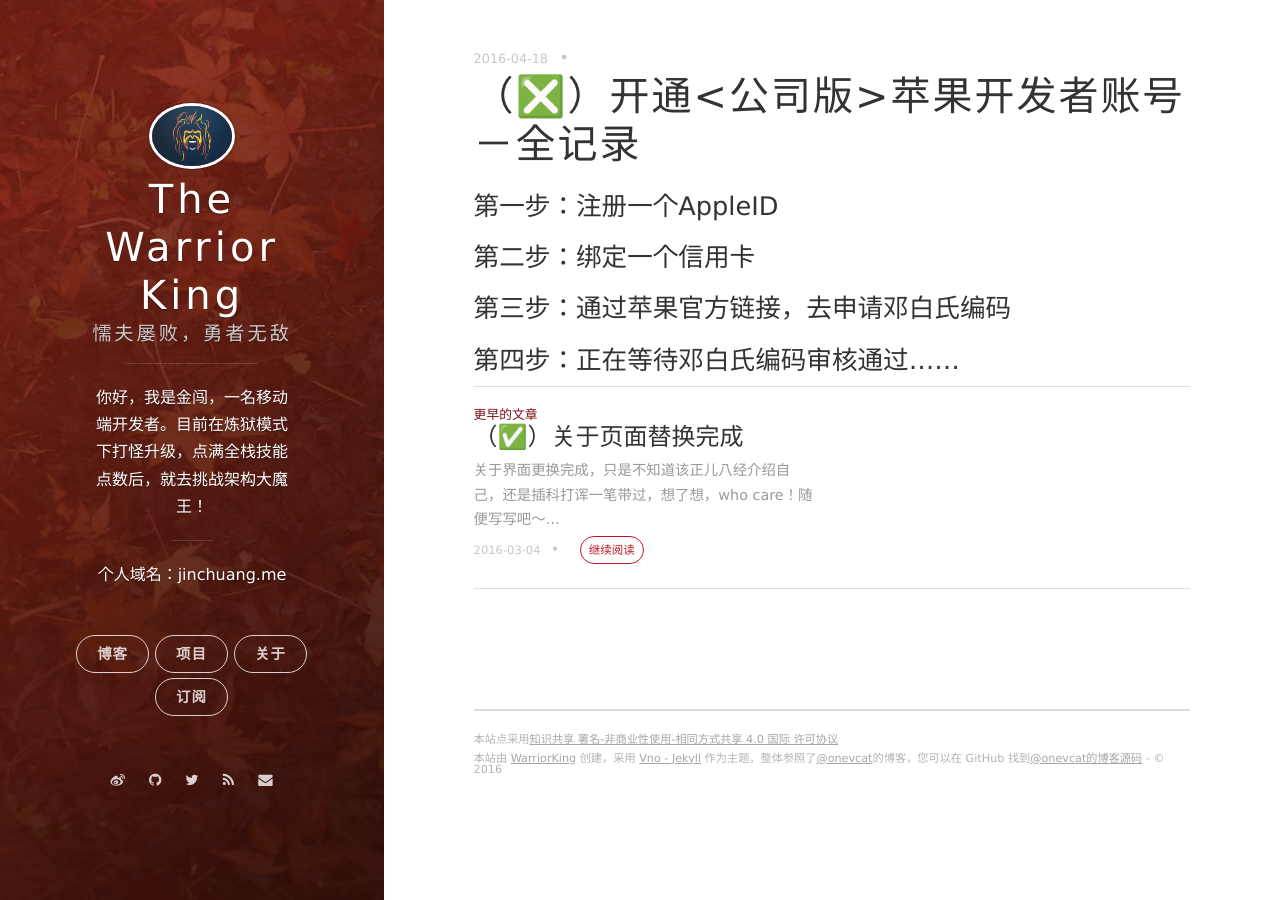
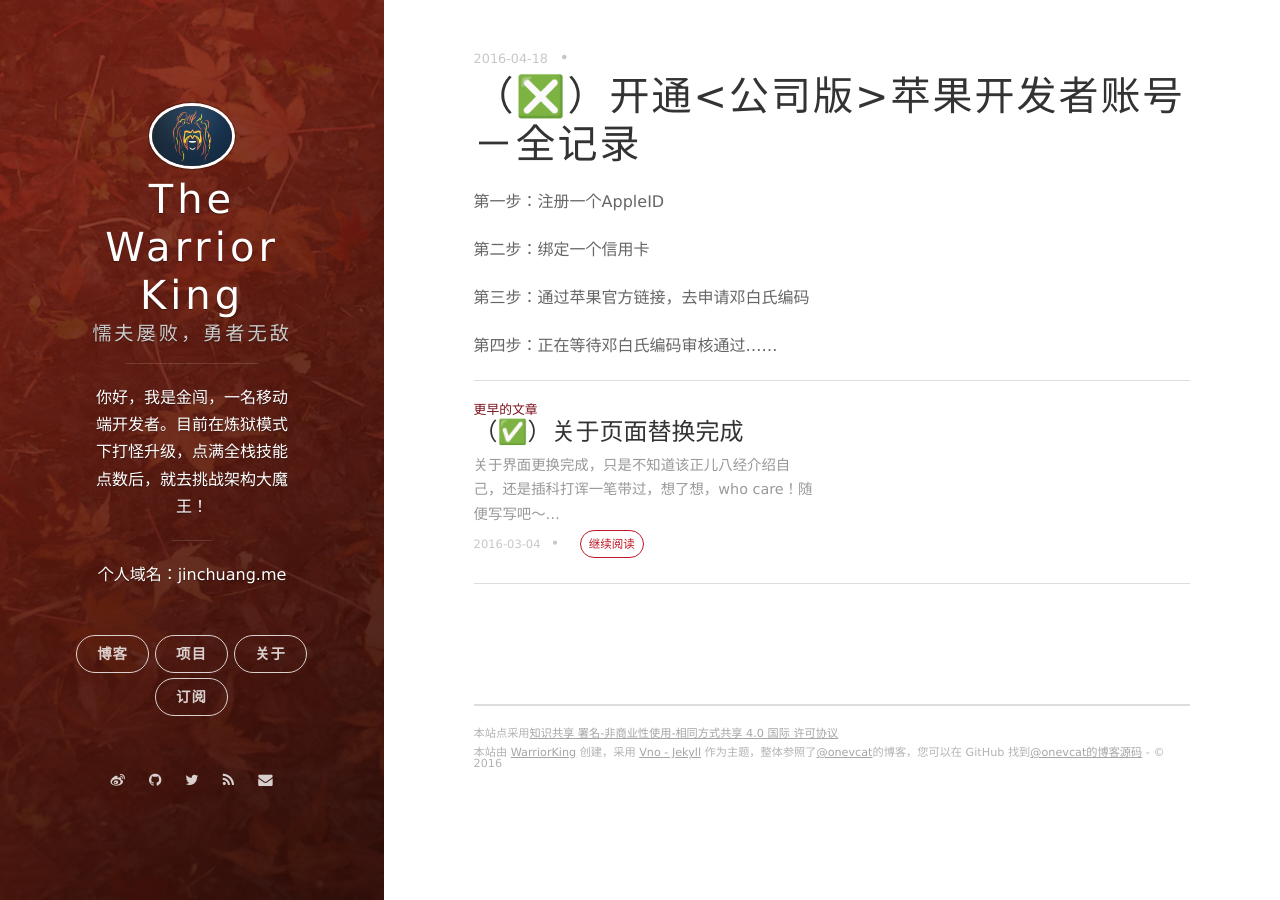
Before and after one commit to jinchuang/jinchuang.github.com, a Jekyll site: the page built from _posts/2016-04-18-how-to-join-the-apple-developer-program.md, in a window 1280 px wide. Built offline with Jekyll 4.4.1, drawn with Linux system fonts in a browser that asks for light colours; nearby versions of some CDN libraries; Markdown is read by kramdown in place of the engine named in the settings; comment, search, counter and statistics services are not loaded.

Commit message:
update blog

```diff
--- a/_posts/2016-04-18-how-to-join-the-apple-developer-program.md
+++ b/_posts/2016-04-18-how-to-join-the-apple-developer-program.md
@@ -4,10 +4,10 @@
 date: 2016-4-18
 ---
 
-### 第一步：注册一个AppleID
+第一步：注册一个AppleID
 
-### 第二步：绑定一个信用卡
+第二步：绑定一个信用卡
 
-### 第三步：通过苹果官方链接，去申请邓白氏编码
+第三步：通过苹果官方链接，去申请邓白氏编码
 
-### 第四步：正在等待邓白氏编码审核通过......
+第四步：正在等待邓白氏编码审核通过......
```
